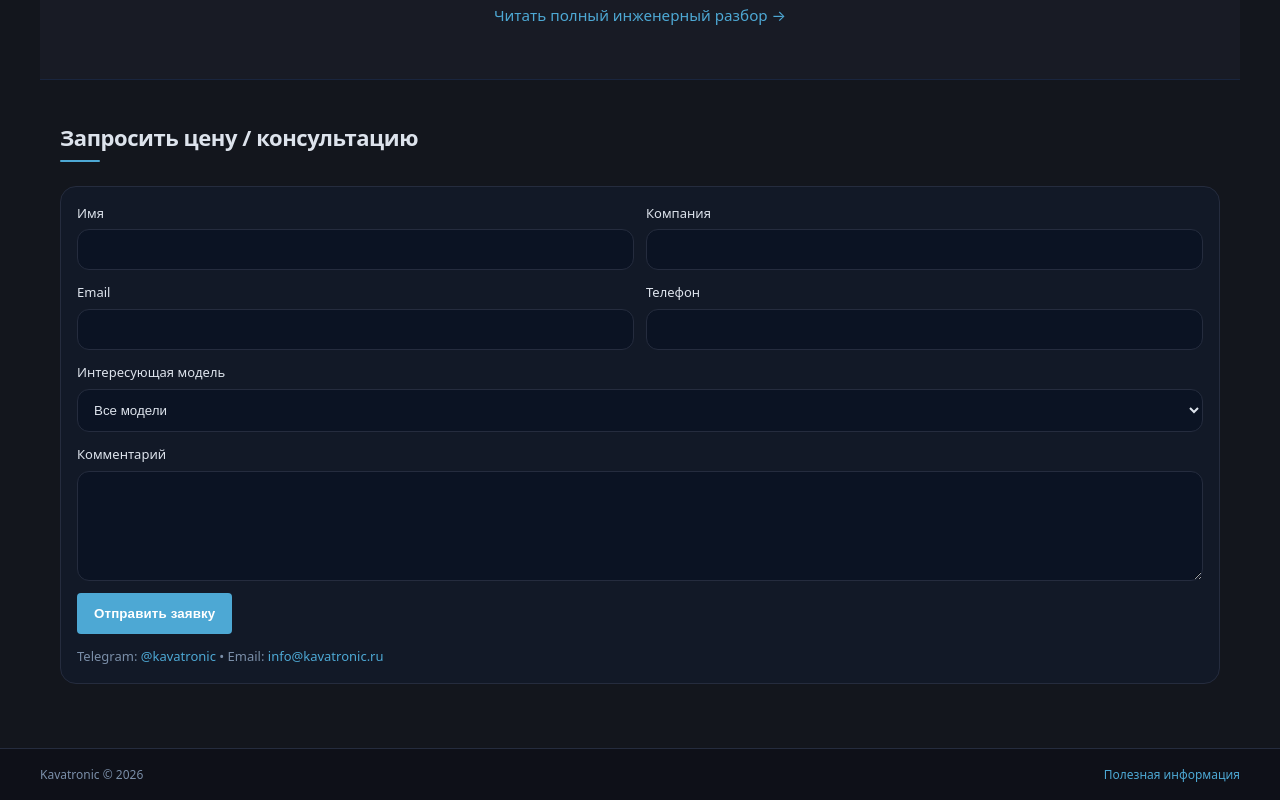
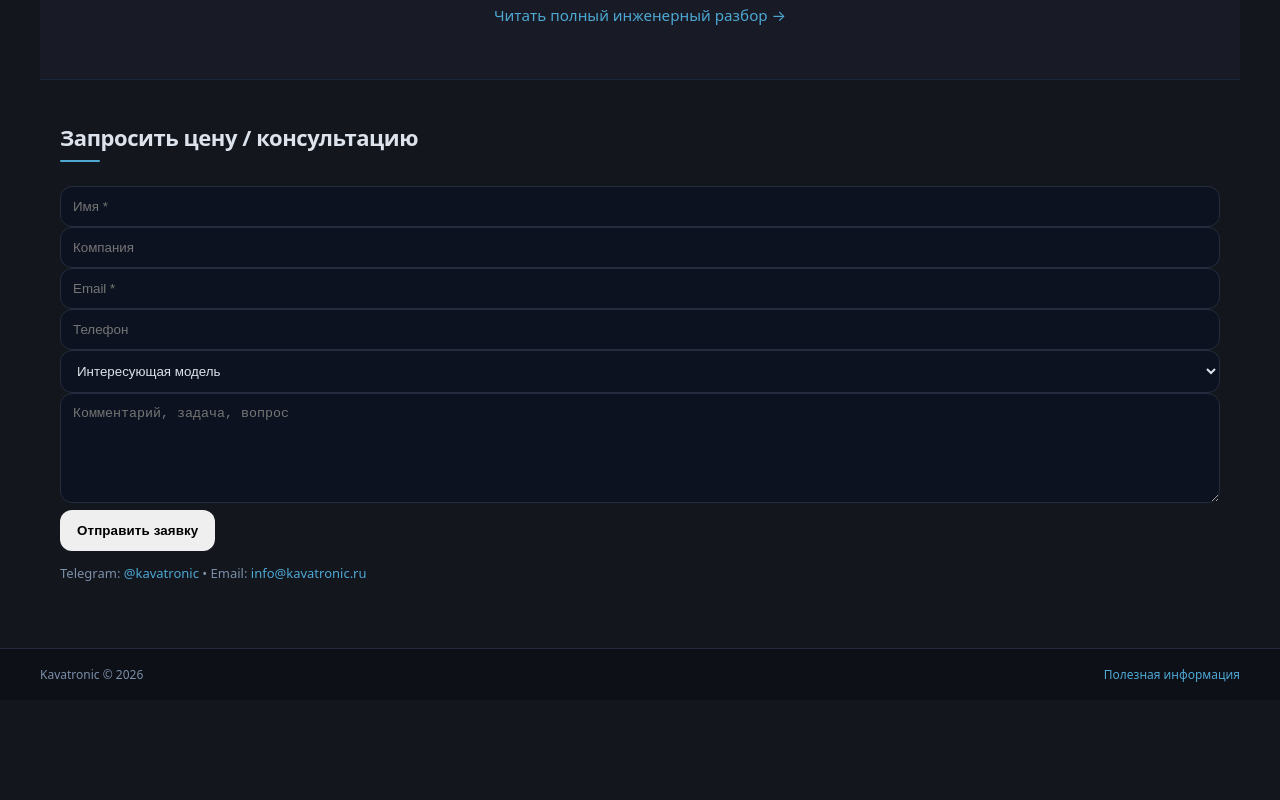
Before and after one commit to kavaboka-create/kavatronic-site, a website: page index.html in a window 1280 px wide. Shown: the part 2860-3660 px from the top of the page. After the commit the page ends 3560 px from the top, so only its background shows below. Drawn offline with Linux system fonts and the light colour scheme.

Commit message:
Add Formspree contact form

```diff
--- a/index.html
+++ b/index.html
@@ -358,49 +358,33 @@
         <header class="section__header">
           <h2>Запросить цену / консультацию</h2>
         </header>
-        <form class="lead-form" action="#" method="post">
-          <div class="form-grid">
-            <label class="field">
-              <span class="field__label">Имя</span>
-              <input name="name" type="text" autocomplete="name" required />
-            </label>
-            <label class="field">
-              <span class="field__label">Компания</span>
-              <input name="company" type="text" autocomplete="organization" />
-            </label>
-            <label class="field">
-              <span class="field__label">Email</span>
-              <input name="email" type="email" autocomplete="email" required />
-            </label>
-            <label class="field">
-              <span class="field__label">Телефон</span>
-              <input name="phone" type="tel" autocomplete="tel" />
-            </label>
-            <label class="field field--full">
-              <span class="field__label">Интересующая модель</span>
-              <select name="model" required>
-                <option value="all">Все модели</option>
-                <option value="kvt-30t">KVT-30T</option>
-                <option value="kvt-80r">KVT-80R</option>
-                <option value="kvt-260r">KVT-260R</option>
-                <option value="kvt-40r">KVT-40R</option>
-                <option value="kvt-40d">KVT-40D</option>
-                <option value="kvt-65r">KVT-65R</option>
-              </select>
-            </label>
-            <label class="field field--full">
-              <span class="field__label">Комментарий</span>
-              <textarea name="comment" rows="4"></textarea>
-            </label>
+        <form class="contact-form" action="https://formspree.io/f/xwvwdzre" method="POST">
+          <input type="hidden" name="_subject" value="Новая заявка — Kavatronic" />
+          <div class="form-row">
+            <input type="text" name="name" placeholder="Имя *" required />
+            <input type="text" name="company" placeholder="Компания" />
           </div>
-          <div class="form-actions">
-            <button class="btn btn--primary" type="submit">Отправить заявку</button>
+          <div class="form-row">
+            <input type="email" name="email" placeholder="Email *" required />
+            <input type="tel" name="phone" placeholder="Телефон" />
           </div>
-          <p class="contacts-note">
-            Telegram: <a href="#" aria-label="Telegram контакт">@kavatronic</a> • Email:
-            <a href="mailto:info@kavatronic.ru">info@kavatronic.ru</a>
-          </p>
+          <select name="model">
+            <option value="">Интересующая модель</option>
+            <option value="KVT-30T">KVT-30T (12V, 30 кг·см, TTL)</option>
+            <option value="KVT-80R">KVT-80R (12V, 80 кг·см, RS-485)</option>
+            <option value="KVT-260R">KVT-260R (24V, 260 кг·см, RS-485)</option>
+            <option value="KVT-40R">KVT-40R (12V, 40 кг·см, RS-485)</option>
+            <option value="KVT-40D">KVT-40D (12V, 40 кг·см, double shaft)</option>
+            <option value="KVT-65R">KVT-65R (12V, 65 кг·см, 135 RPM)</option>
+            <option value="all">Все модели / не определился</option>
+          </select>
+          <textarea name="message" placeholder="Комментарий, задача, вопрос" rows="4"></textarea>
+          <button type="submit" class="btn btn-accent2">Отправить заявку</button>
         </form>
+        <p class="contacts-note">
+          Telegram: <a href="#" aria-label="Telegram контакт">@kavatronic</a> • Email:
+          <a href="mailto:info@kavatronic.ru">info@kavatronic.ru</a>
+        </p>
       </section>
     </main>
 
```
Also changed, not shown: 2 other files.
